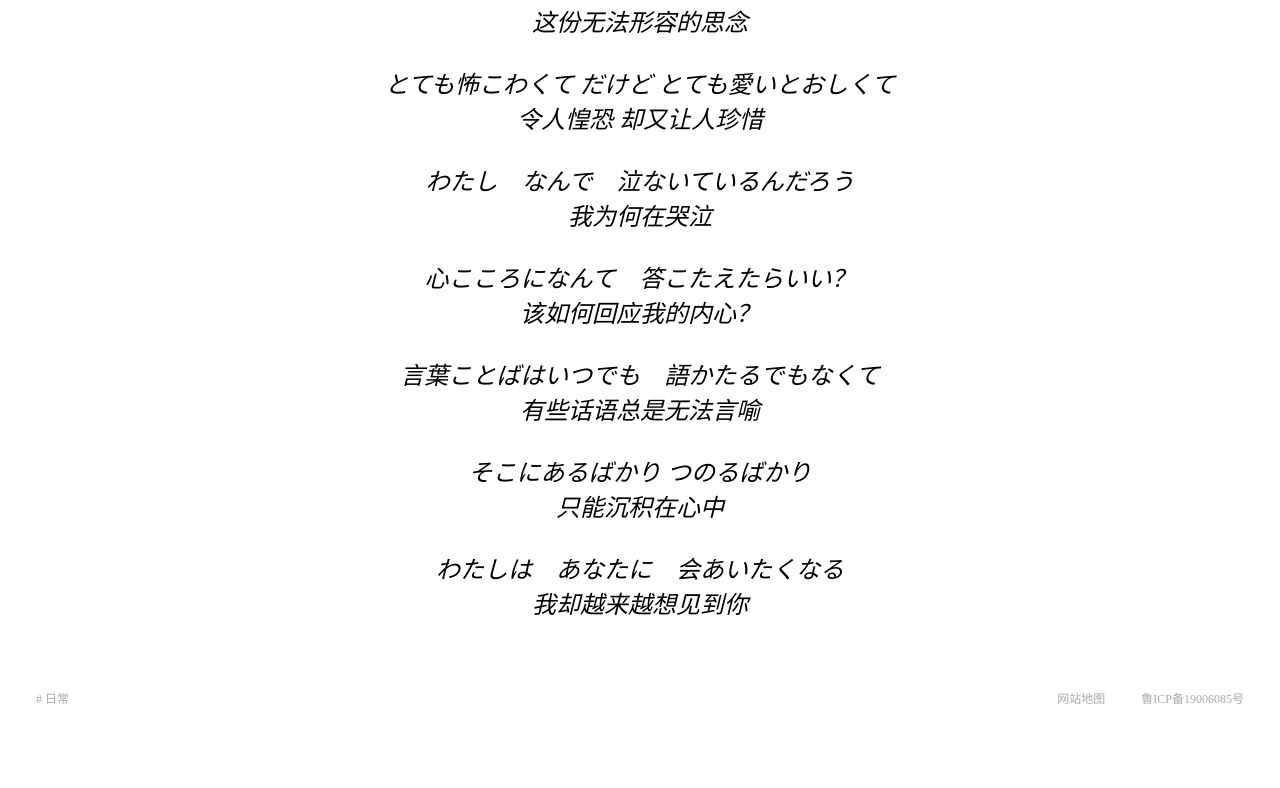
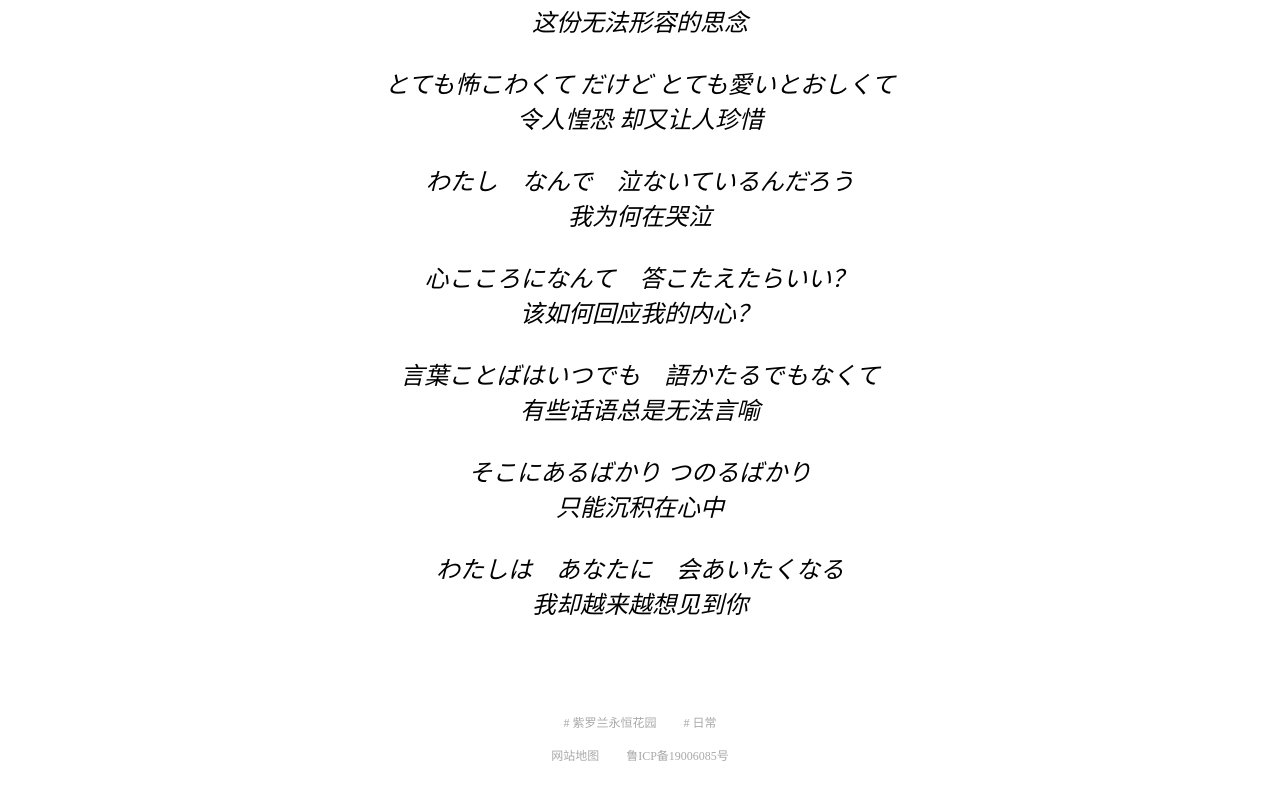
Before and after one commit to Lifeni/archive, a plain HTML site: page index.html in a window 1280 px wide. Shown: the part 1810-2598 px from the top of the page. Before the commit the page ends 2541 px from the top, so only its background shows below. Drawn offline with Linux system fonts and the light colour scheme.

Commit message:
再次修改 footer，精简代码

```diff
--- a/index.html
+++ b/index.html
@@ -49,24 +49,11 @@
 
         <!-- footer 通用代码 -->
         <footer>
-            <div class="footer_div_left">
-                <a href="日常/index.html" target="_blank" class="footer_link">
-                    # 日常
-                </a>
-            </div>
-
-            <div class="footer_div_right">
-                <a href="http://www.miitbeian.gov.cn/" target="_blank" class="footer_link">
-                    鲁ICP备19006085号
-                </a>
-            </div>
-
-            <div class="footer_div_right">
-                <a href="https://w.lifeni.top" target="_blank" class="footer_link">
-                    网站地图
-                </a>
-            </div>
-            <!-- 注意顺序是从右往左 -->
+            <a href="index.html" target="_blank" class="footer_link"># 紫罗兰永恒花园</a>
+            <a href="日常/index.html" target="_blank" class="footer_link"># 日常</a>
+            <br><br>
+            <a href="https://w.lifeni.top" target="_blank" class="footer_link">网站地图</a>
+            <a href="http://www.miitbeian.gov.cn/" target="_blank" class="footer_link">鲁ICP备19006085号</a>
         </footer>
     </body>
 </html>
--- a/stylesheet.css
+++ b/stylesheet.css
@@ -35,26 +35,15 @@ video
 }
 
 
-/* footer 通用代码*/
 footer
 {
     font-size: 12px;
-}
-.footer_div_left
-{
-    color: darkgrey;
-    margin-left: 36px;
-    margin-bottom: 24px;
-    float: left;
-}
-.footer_div_right
-{
-    margin-right: 36px;
-    margin-bottom: 24px;
-    float: right;
+    text-align: center;
+    margin: 24px;
 }
 .footer_link
 {
+    margin: 12px;
     color: darkgrey;
     text-decoration: none;
 }
```
